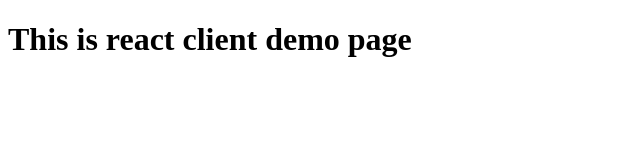
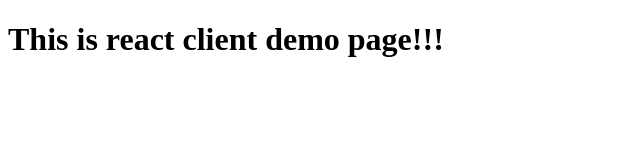
Before and after one commit to fangdanzhu/dynamicform-react-client, a website: page index.html in a window 1280 px wide. Shown: the full height of the page, 0-640 px from the left. Drawn offline with Linux system fonts and the light colour scheme.

Commit message:
index修改

```diff
--- a/index.html
+++ b/index.html
@@ -5,6 +5,6 @@
     <title>DynamicForm-Client</title>
 </head>
 <body>
-    <h1>This is react client demo page</h1>
+    <h1>This is react client demo page!!!</h1>
 </body>
 </html>
```
